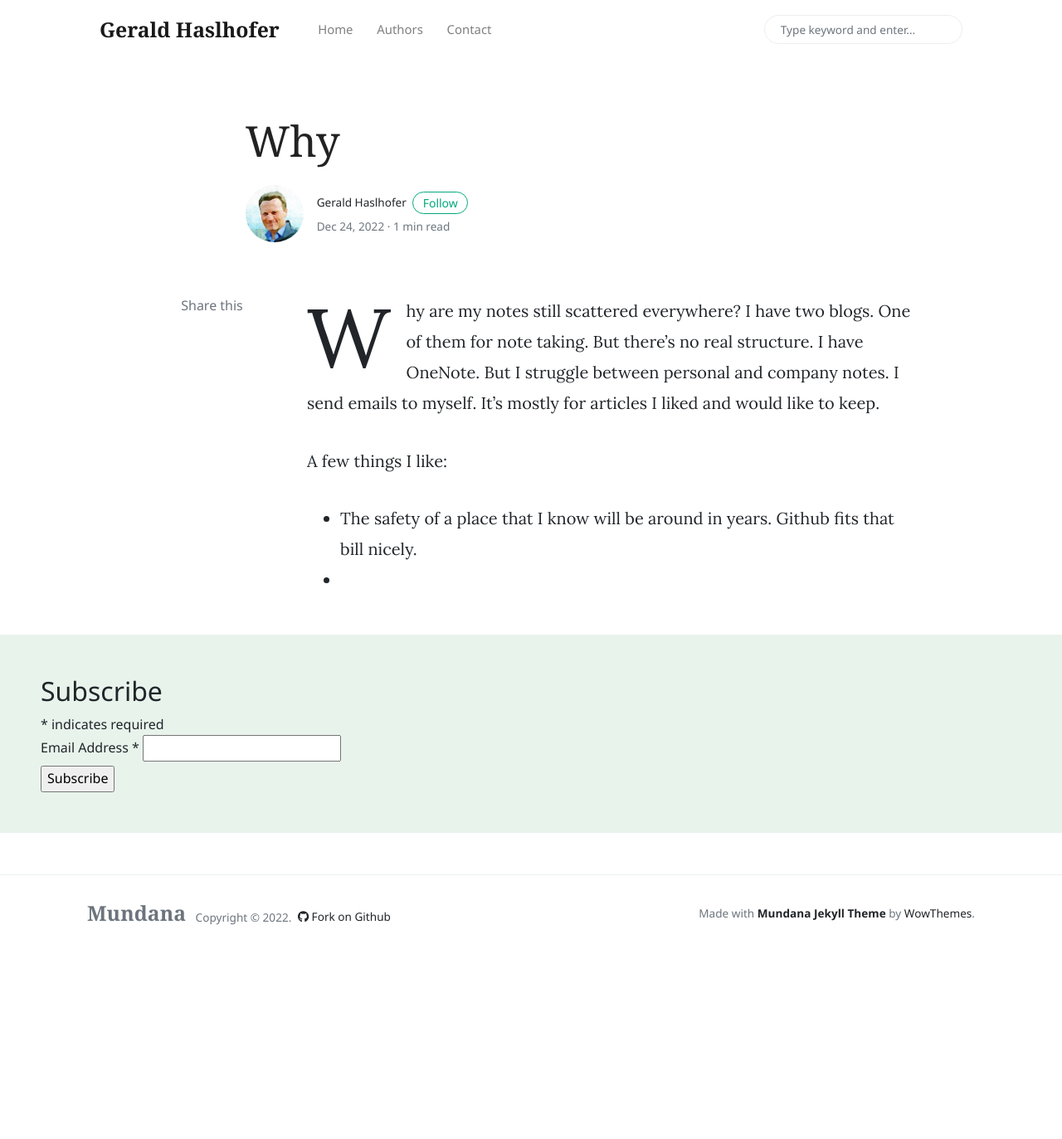
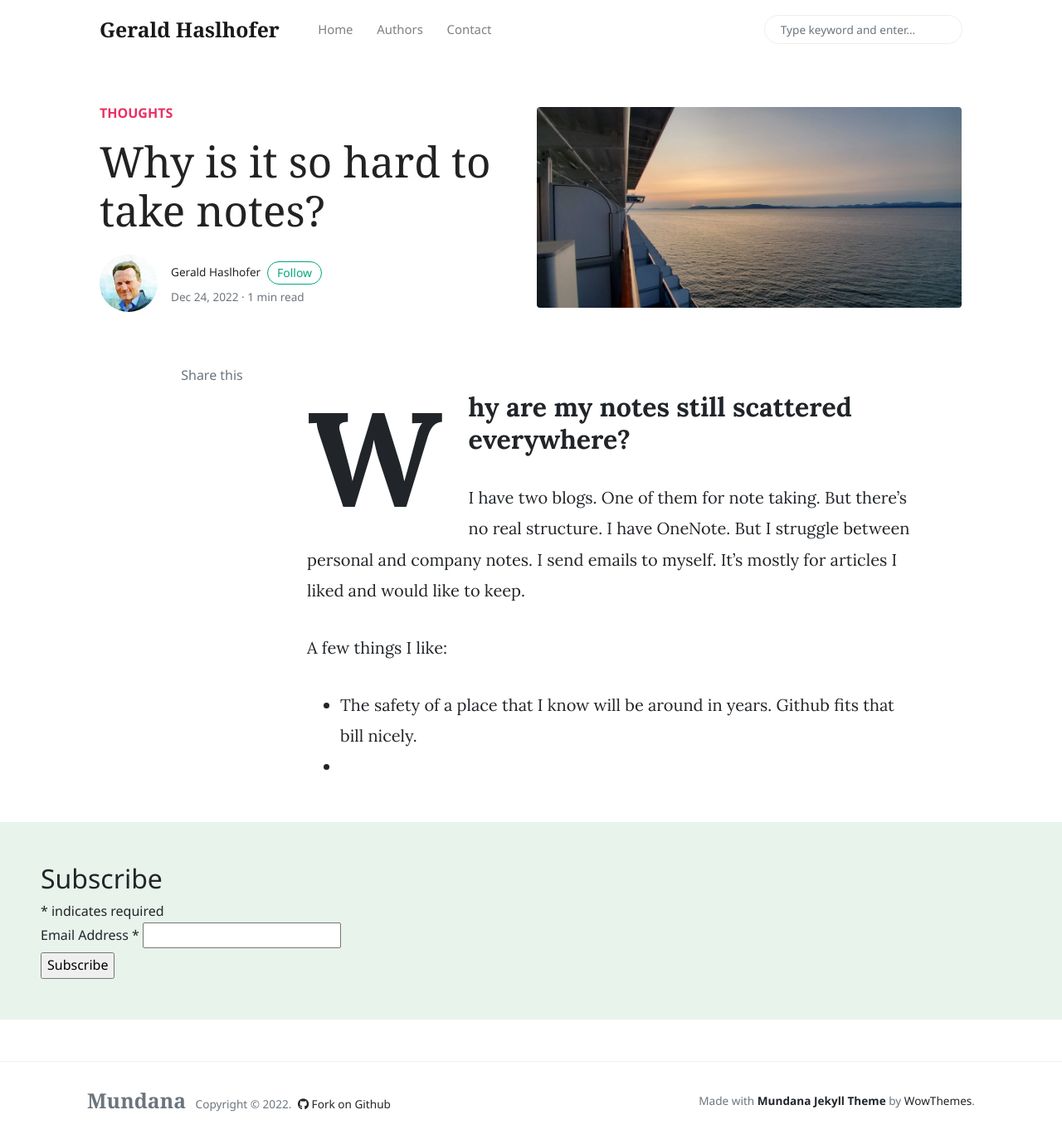
Before and after one commit to haslhofer/haslhofer.github.io, a Jekyll site: the page built from _posts/2022-12-24-why.md, in a window 1280 px wide and 1373 px high. Shown: the whole window at 83% size. Built offline with Jekyll 4.4.1, drawn with Linux system fonts in a browser that asks for light colours; nearby versions of some CDN libraries; comment, search, counter and statistics services are not loaded.

Commit message:
Update 2022-12-24-why.md

```diff
--- a/_posts/2022-12-24-why.md
+++ b/_posts/2022-12-24-why.md
@@ -1,4 +1,15 @@
+---
+layout: post
+title:  "Why is it so hard to take notes?"
+author: gerald
+categories: [ thoughts ]
+tags: []
+image: assets/images/landscapea.jpg
+---
+
 Why are my notes still scattered everywhere?
+---
+
 I have two blogs. One of them for note taking. But there's no real structure.
 I have OneNote. But I struggle between personal and company notes.
 I send emails to myself. It's mostly for articles I liked and would like to keep.
```
